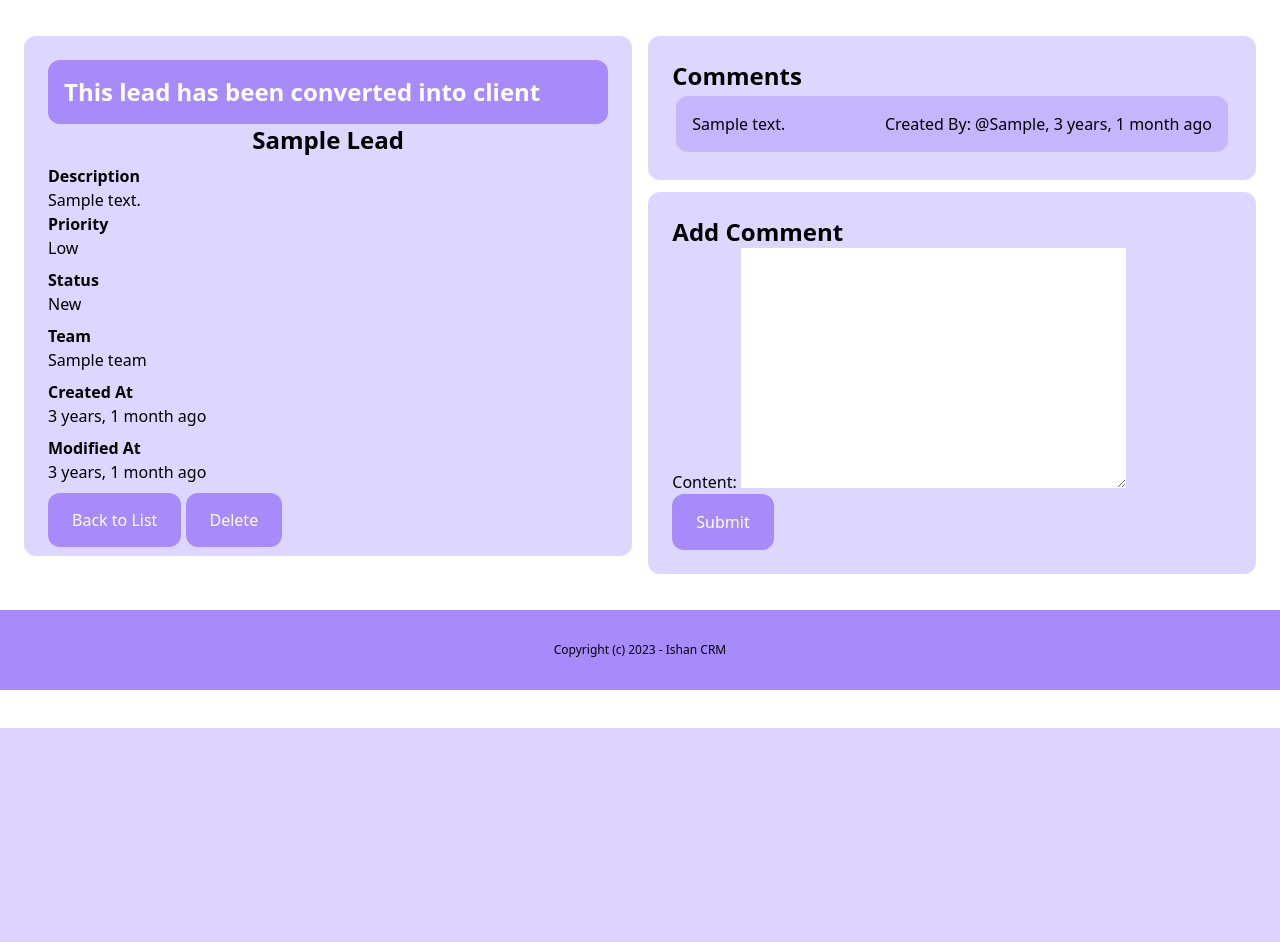
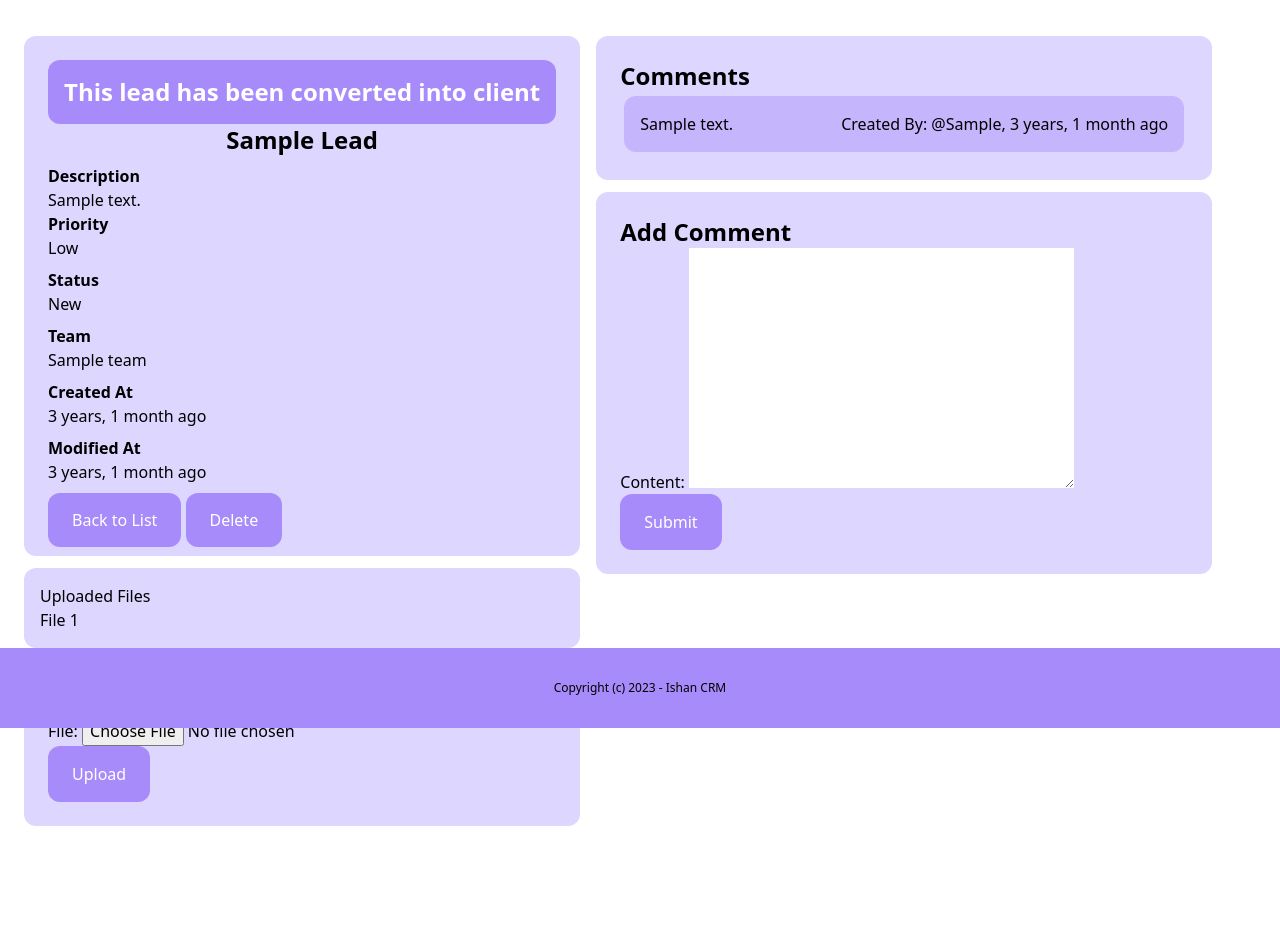
Before and after one commit to ishanshre/djangoCRM, a Django app: page /lead/1/detail/ in a window 1280 px wide. Shown: the part 72-1014 px from the top of the page. Before the commit the page ends 800 px from the top, so only its background shows below. Run offline with Django 4.2, Linux system fonts and the light colour scheme; a user stored in the database is signed in; tables that the repository leaves empty hold one stand-in row (values such as "Sample post"); style sheets or scripts are compiled from the project's sources; some libraries are stand-ins or nearby versions.

Commit message:
feat: add upload file function for lead

```diff
--- a/lead/admin.py
+++ b/lead/admin.py
@@ -1,5 +1,6 @@
 from django.contrib import admin
-from lead.models import Lead
+from lead.models import Lead, LeadFile
 # Register your models here.
 
 admin.site.register(Lead)
+admin.site.register(LeadFile)
--- a/lead/forms.py
+++ b/lead/forms.py
@@ -2,7 +2,7 @@ from django import forms
 
 from django.core.exceptions import ValidationError
 
-from lead.models import Lead, Comment
+from lead.models import Lead, Comment, LeadFile
 
 from team.models import Team
 
@@ -52,3 +52,8 @@ class AddCommentForm(forms.ModelForm):
     class Meta:
         model = Comment
         fields = ['content']
+
+class AddFileForm(forms.ModelForm):
+    class Meta:
+        model = LeadFile
+        fields = ['file']
--- a/lead/models.py
+++ b/lead/models.py
@@ -47,3 +47,15 @@ class Comment(models.Model):
 
     def __str__(self):
         return f"lead comment by {self.created_by.username.title()}"
+
+
+class LeadFile(models.Model):
+    team = models.ForeignKey(Team, on_delete=models.CASCADE, related_name="lead_files")
+    lead = models.ForeignKey(Lead, on_delete=models.CASCADE, related_name="files")
+    file = models.FileField(upload_to="files/lead/")
+    created_by = models.ForeignKey(User, on_delete=models.CASCADE, related_name="lead_files")
+    created_at = models.DateTimeField(auto_now_add=True)
+    modified_at = models.DateTimeField(auto_now=True)
+
+    def __str__(self):
+        return f"Lead file by {self.created_by}"
--- a/lead/urls.py
+++ b/lead/urls.py
@@ -10,5 +10,6 @@ urlpatterns  =[
     path("<int:pk>/detail/", views.LeadDetailView.as_view(), name="leadDetail"),
     path("<int:pk>/update/", views.LeadUpdateView.as_view(), name="leadUpdate"),
     path("<int:pk>/delete/", views.LeadDeleteView.as_view(), name="leadDelete"),
+    path("<int:pk>/upload/", views.LeadDetailFileView.as_view(), name="leadUpload"),
     path("<int:pk>/convert-to-client", views.ConvertToClient.as_view(), name="leadToClient"),
 ]
--- a/lead/views.py
+++ b/lead/views.py
@@ -14,11 +14,10 @@ from django.contrib.messages.views import SuccessMessageMixin
 
 from django.db.models import Q
 
-from lead.forms import LeadCreateForm, LeadUpdateForm, AddCommentForm
-from lead.models import Lead
+from lead.forms import LeadCreateForm, LeadUpdateForm, AddCommentForm, AddFileForm
+from lead.models import Lead, LeadFile
 
-from client.models import Client
-from client.models import Comment as ClientComment
+from client.models import Client, Comment as ClientComment
 
 # Create your views here.
 
@@ -62,6 +61,7 @@ class GetComment(LoginRequiredMixin, DetailView):
     def get_context_data(self, **kwargs):
         kwargs = super().get_context_data(**kwargs)
         kwargs["comment_form"] = AddCommentForm()
+        kwargs["file_form"] = AddFileForm()
         return kwargs
 
     def get_queryset(self):
@@ -93,7 +93,7 @@ class PostComment(SingleObjectMixin, LoginRequiredMixin, FormView):
         return reverse("lead:leadDetail", args=[self.object.id])
 
 
-class LeadDetailView(View):
+class LeadDetailView(LoginRequiredMixin,View):
     def get(self, request, *args, **kwargs):
         view = GetComment.as_view()
         return view(request, *args, **kwargs)
@@ -102,6 +102,18 @@ class LeadDetailView(View):
         view = PostComment.as_view()
         return view(request, *args, **kwargs)
 
+class LeadDetailFileView(LoginRequiredMixin, View):
+    def post(self, request, *args, **kwargs):
+        fileUpload = AddFileForm(request.POST, request.FILES)
+        if fileUpload.is_valid():
+            lead = Lead.objects.get(created_by=request.user, pk=self.kwargs["pk"])
+            file = fileUpload.save(commit=False)
+            file.created_by = request.user
+            file.team = lead.team
+            file.lead = lead
+            file.save()
+            success(request, "Lead file uploaded")
+        return redirect("lead:leadDetail", pk=self.kwargs['pk'])
 
 class LeadUpdateView(LoginRequiredMixin, UserPassesTestMixin, SuccessMessageMixin ,UpdateView):
     model = Lead
--- a/templates/lead/leadDetail.html
+++ b/templates/lead/leadDetail.html
@@ -4,7 +4,8 @@
 
 {% block body %}
 <div class="flex space-x-4 px-6 py-6">
-    <div class="w-1/2 bg-violet-200 rounded-xl px-6 py-6 ml-auto mt-3 mr-auto mb-3 h-fit">
+    <div>
+        <div class="bg-violet-200 rounded-xl px-6 py-6 ml-auto mt-3 mr-auto mb-3 h-fit">
             {% if lead.converted_into_clients %}
             <div class="py-4 px-4 bg-violet-400 rounded-xl text-white">
                 <h1 class="text-2xl font-bold">This lead has been converted into client</h1>
@@ -38,7 +39,25 @@
             <a href="{% url 'lead:leadUpdate' lead.id %}" class="bg-violet-400 text-white py-4 px-6 rounded-xl">Update</a>
             <a href="{% url 'lead:leadToClient' lead.id %}" class="bg-violet-400 text-white py-4 px-6 rounded-xl">Convert to Client</a>
             {% endif %}
-
+        </div>
+        <div>
+            <div class="bg-violet-200 px-4 py-4 rounded-xl">
+                <h1>Uploaded Files</h1>
+            <ul>
+                {% for file in lead.files.all %}
+                    <li><a href="{{file.file.url}}">File {{forloop.counter}}</a></li>
+                {% endfor %}
+            </ul>
+            </div>
+            <div class="bg-violet-200 rounded-xl px-6 py-6 ml-auto mt-3 mr-auto mb-3">
+                <h1 class="text-2xl font-bold">Upload New file</h1>
+                <form action="{% url 'lead:leadUpload' lead.pk %}" method="post" enctype="multipart/form-data">
+                    {% csrf_token %}
+                    {{file_form|crispy}}
+                    <button type="submit" class="bg-violet-400 text-white py-4 px-6 rounded-xl">Upload</button>
+                </form>
+            </div>
+        </div>
     </div>
 
     <div class="w-1/2">
```
Also changed, not shown: TodoList.md (+2 -0 lines), lead/migrations/0003_leadfile.py (added). Lines whose indentation alone changed are shown as unchanged.
